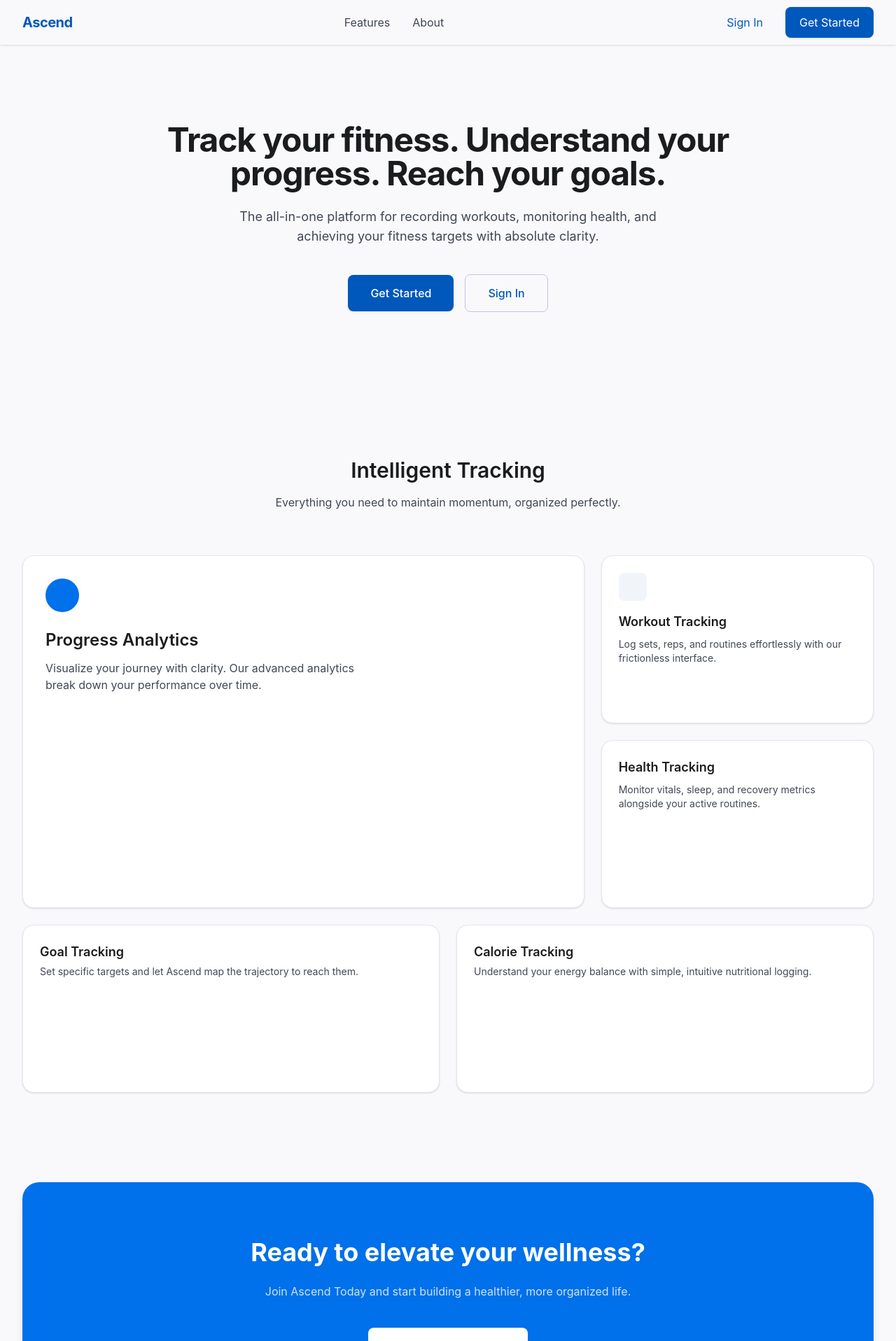
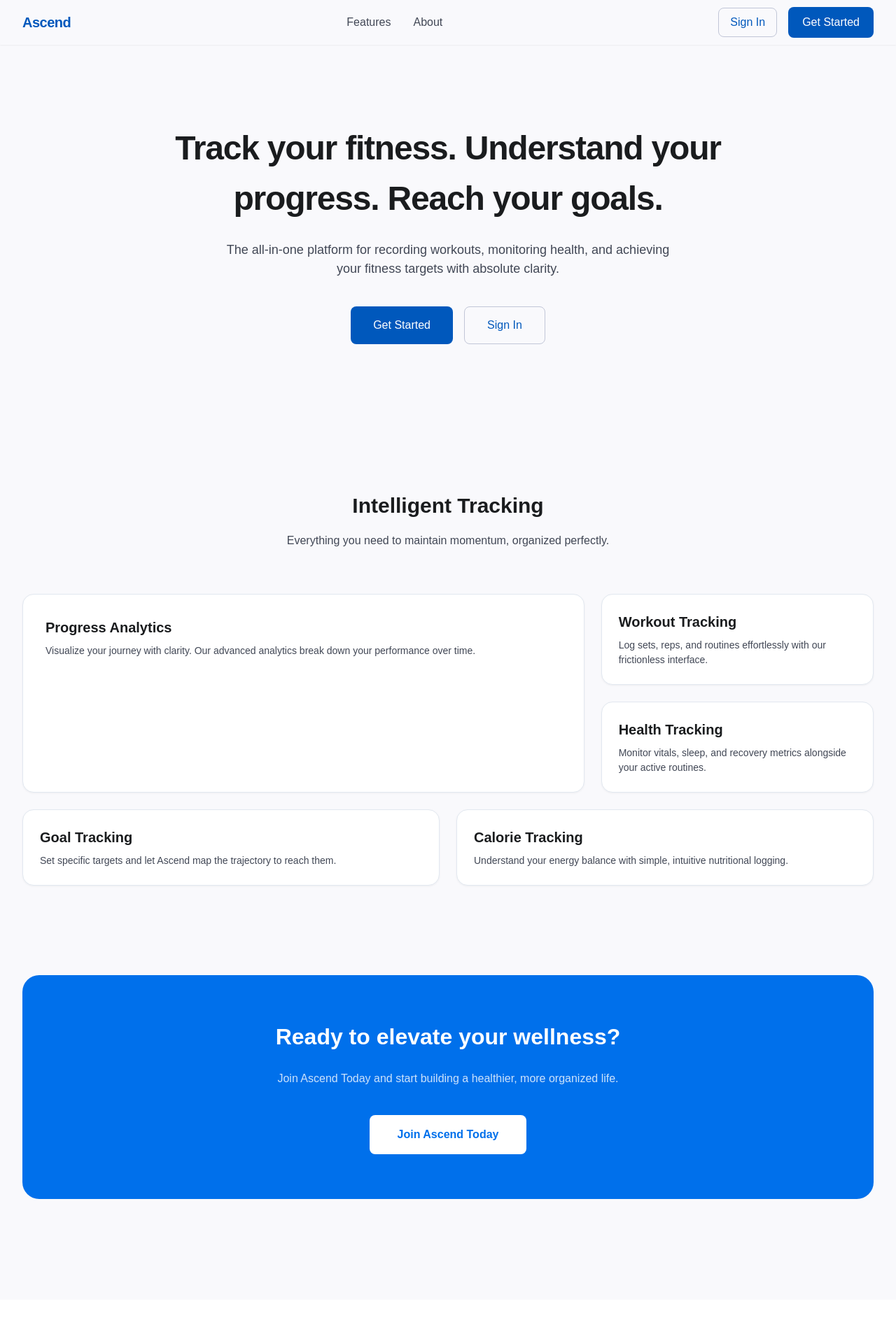
Before and after one commit to soaib-12/Ascend-fitness-tracker, a React (Vite) app: page / in a window 1280 px wide. Shown: the top 1917 px of the page at 70% size. After the commit the page ends 1858 px from the top, so only its background shows below. Built offline with nearby package versions, Linux system fonts and the light colour scheme.

Commit message:
Updated homepage_v2

```diff
--- /dev/null
+++ b/src/components/LandingPage.css
@@ -0,0 +1,273 @@
+/* Container & Global Layout */
+.landing-container {
+  background-color: #f9f9fc;
+  color: #1a1c1e;
+  font-family: sans-serif;
+  min-height: 100vh;
+}
+
+/* Header & Navigation */
+.landing-header {
+  background-color: #f9f9fc;
+  position: fixed;
+  top: 0;
+  width: 100%;
+  z-index: 50;
+  box-shadow: 0 1px 2px rgba(0, 0, 0, 0.05);
+}
+
+.nav-content {
+  max-width: 1280px;
+  margin: 0 auto;
+  padding: 0 32px;
+  height: 64px;
+  display: flex;
+  justify-content: space-between;
+  align-items: center;
+}
+
+.brand-logo {
+  font-size: 20px;
+  font-weight: 700;
+  color: #0058bc;
+  letter-spacing: -0.025em;
+}
+
+.nav-links {
+  display: flex;
+  gap: 32px;
+  align-items: center;
+}
+
+.nav-links a {
+  color: #414755;
+  text-decoration: none;
+  transition: color 0.2s;
+}
+
+.nav-links a:hover {
+  color: #0058bc;
+}
+
+.nav-actions {
+  display: flex;
+  gap: 16px;
+  align-items: center;
+}
+
+/* Buttons */
+.btn-secondary {
+  background: transparent;
+  color: #0058bc;
+  border: 1px solid #c1c6d7;
+  padding: 8px 16px;
+  border-radius: 8px;
+  font-weight: 500;
+  cursor: pointer;
+  transition: background-color 0.2s;
+}
+
+.btn-secondary:hover {
+  background-color: #e2e2e5;
+}
+
+.btn-primary {
+  background-color: #0058bc;
+  color: #ffffff;
+  border: none;
+  padding: 10px 20px;
+  border-radius: 8px;
+  font-weight: 500;
+  cursor: pointer;
+  transition: opacity 0.2s;
+}
+
+.btn-primary:hover {
+  opacity: 0.9;
+}
+
+.btn-large {
+  padding: 14px 32px;
+  font-size: 16px;
+}
+
+/* Main Content */
+.landing-main {
+  padding-top: 128px;
+  padding-bottom: 96px;
+  display: flex;
+  flex-direction: column;
+  gap: 128px;
+}
+
+/* Hero Section */
+.hero-section {
+  max-width: 1280px;
+  margin: 48px auto 0;
+  padding: 0 32px;
+  display: flex;
+  flex-direction: column;
+  align-items: center;
+  text-align: center;
+}
+
+.hero-title {
+  font-size: 48px;
+  font-weight: 700;
+  color: #1a1c1e;
+  max-width: 896px;
+  letter-spacing: -0.025em;
+  margin-bottom: 24px;
+}
+
+.hero-description {
+  font-size: 18px;
+  color: #414755;
+  max-width: 672px;
+  margin-bottom: 40px;
+}
+
+.hero-actions {
+  display: flex;
+  gap: 16px;
+  margin-bottom: 80px;
+}
+
+.hero-preview {
+  width: 100%;
+  border-radius: 16px;
+  overflow: hidden;
+  box-shadow: 0 4px 12px rgba(0, 0, 0, 0.08);
+  border: 1px solid #e2e8f0;
+  background-color: #ffffff;
+}
+
+.hero-preview img {
+  width: 100%;
+  height: auto;
+  display: block;
+}
+
+/* Bento Features Grid */
+.features-section {
+  max-width: 1280px;
+  margin: 0 auto;
+  padding: 0 32px;
+}
+
+.section-header {
+  text-align: center;
+  margin-bottom: 64px;
+}
+
+.section-header h2 {
+  font-size: 30px;
+  font-weight: 600;
+  margin-bottom: 16px;
+}
+
+.section-header p {
+  color: #414755;
+}
+
+.bento-grid {
+  display: grid;
+  grid-template-columns: repeat(12, 1fr);
+  gap: 24px;
+}
+
+.card {
+  background-color: #ffffff;
+  border-radius: 16px;
+  padding: 24px;
+  border: 1px solid #e2e8f0;
+  box-shadow: 0 1px 3px rgba(0, 0, 0, 0.05);
+}
+
+.card-large {
+  grid-column: span 8;
+  grid-row: span 2;
+  padding: 32px;
+  display: flex;
+  flex-direction: column;
+  justify-content: space-between;
+}
+
+.card-medium {
+  grid-column: span 4;
+}
+
+.card-half {
+  grid-column: span 6;
+}
+
+.icon-badge {
+  width: 48px;
+  height: 48px;
+  border-radius: 50%;
+  background-color: #0070eb;
+  display: flex;
+  align-items: center;
+  justify-content: center;
+  color: #ffffff;
+  font-weight: bold;
+  margin-bottom: 24px;
+}
+
+.card h3 {
+  font-size: 20px;
+  font-weight: 600;
+  margin-bottom: 8px;
+}
+
+.card p {
+  color: #414755;
+  font-size: 14px;
+}
+
+/* Call To Action */
+.cta-section {
+  max-width: 1280px;
+  margin: 0 auto 48px;
+  padding: 0 32px;
+  width: 100%;
+  box-sizing: border-box;
+}
+
+.cta-card {
+  background-color: #0070eb;
+  border-radius: 24px;
+  padding: 64px 32px;
+  text-align: center;
+  display: flex;
+  flex-direction: column;
+  align-items: center;
+  color: #ffffff;
+}
+
+.cta-card h2 {
+  font-size: 32px;
+  font-weight: 700;
+  margin-bottom: 24px;
+}
+
+.cta-card p {
+  max-width: 576px;
+  margin-bottom: 40px;
+  color: rgba(255, 255, 255, 0.8);
+}
+
+.btn-cta {
+  background-color: #ffffff;
+  color: #0070eb;
+  padding: 16px 40px;
+  border: none;
+  border-radius: 8px;
+  font-weight: 600;
+  cursor: pointer;
+  transition: background-color 0.2s;
+}
+
+.btn-cta:hover {
+  background-color: #f1f5f9;
+}
--- a/src/components/LandingPage.jsx
+++ b/src/components/LandingPage.jsx
@@ -1,26 +1,26 @@
+import './LandingPage.css';
+
 export default function LandingPage({ onNavigate }) {
   return (
-    <div className="bg-[#f9f9fc] text-[#1a1c1e] font-sans antialiased selection:bg-[#0070eb] selection:text-[#fefcff]">
-      {/* Top Navbar */}
-      <header className="bg-[#f9f9fc] shadow-sm fixed top-0 w-full z-50 transition-all">
-        <div className="flex justify-between items-center px-8 h-16 max-w-[1280px] mx-auto">
-          <div className="flex items-center gap-3">
-            <span className="text-xl font-bold text-[#0058bc] tracking-tight">Ascend</span>
-          </div>
-          <nav className="hidden md:flex items-center gap-8">
-            <a href="#features" className="text-[#414755] hover:text-[#0058bc] transition-colors">Features</a>
-            <a href="#about" className="text-[#414755] hover:text-[#0058bc] transition-colors">About</a>
+    <div className="landing-container">
+      {/* Navbar */}
+      <header className="landing-header">
+        <div className="nav-content">
+          <div className="brand-logo">Ascend</div>
+          <nav className="nav-links">
+            <a href="#features">Features</a>
+            <a href="#about">About</a>
           </nav>
-          <div className="flex items-center gap-4">
+          <div className="nav-actions">
             <button
               onClick={() => onNavigate('login')}
-              className="hidden md:inline-flex text-[#0058bc] hover:bg-[#e2e2e5] px-4 py-2 rounded-lg transition-colors"
+              className="btn-secondary"
             >
               Sign In
             </button>
             <button
               onClick={() => onNavigate('signup')}
-              className="bg-[#0058bc] text-white px-5 py-2.5 rounded-lg shadow-sm hover:opacity-90 transition-opacity"
+              className="btn-primary"
             >
               Get Started
             </button>
@@ -28,86 +28,84 @@ export default function LandingPage({ onNavigate }) {
         </div>
       </header>
 
-      <main className="pt-32 pb-24 flex flex-col gap-32">
+      {/* Main Content */}
+      <main className="landing-main">
         {/* Hero Section */}
-        <section className="max-w-[1280px] mx-auto px-8 flex flex-col items-center text-center mt-12">
-          <h1 className="text-4xl md:text-5xl font-bold text-[#1a1c1e] max-w-4xl tracking-tight mb-6">
+        <section className="hero-section">
+          <h1 className="hero-title">
             Track your fitness. Understand your progress. Reach your goals.
           </h1>
-          <p className="text-lg text-[#414755] max-w-2xl mb-10">
+          <p className="hero-description">
             The all-in-one platform for recording workouts, monitoring health, and achieving your fitness targets with absolute clarity.
           </p>
-          <div className="flex flex-col sm:flex-row items-center gap-4 mb-20">
+          <div className="hero-actions">
             <button
               onClick={() => onNavigate('signup')}
-              className="bg-[#0058bc] text-white px-8 py-3.5 rounded-lg shadow-sm hover:opacity-90 transition-opacity w-full sm:w-auto font-medium"
+              className="btn-primary btn-large"
             >
               Get Started
             </button>
             <button
               onClick={() => onNavigate('login')}
-              className="bg-transparent border border-[#c1c6d7] text-[#0058bc] px-8 py-3.5 rounded-lg hover:bg-[#e2e2e5] transition-colors w-full sm:w-auto font-medium"
+              className="btn-secondary btn-large"
             >
               Sign In
             </button>
           </div>
+
+          {/* <div className="hero-preview">
+            <img
+              src="https://lh3.googleusercontent.com/aida-public/AB6AXuAB2FiTLlZUschVw-f2vnsWGOgQGKY7uGPVS1hyBivHOvqgbOISXa7lV14jTpWebtMi66rWgUd-AQRt0C9gEeo4KnLP7IEHHOI8Rw-tIb56SO1QDV6cz3ttTqkYkugcSO1YxLv8PJjeMy_212rdpVmruQuRtoGhqKl-LoHYsPARbeM8g4-LFJAO02ogbyo-9HCoLAQJWtLFONRiVMnAiSAjKAA9cqWc_nDfFFVrXAeKQ8daFVfdK8c7"
+              alt="Ascend Dashboard Preview"
+            />
+          </div> */}
         </section>
 
-        {/* Features Bento Grid */}
-        <section className="max-w-[1280px] mx-auto px-8" id="features">
-          <div className="text-center mb-16">
-            <h2 className="text-3xl font-semibold text-[#1a1c1e] mb-4">Intelligent Tracking</h2>
-            <p className="text-[#414755]">Everything you need to maintain momentum, organized perfectly.</p>
+        {/* Features */}
+        <section className="features-section" id="features">
+          <div className="section-header">
+            <h2>Intelligent Tracking</h2>
+            <p>Everything you need to maintain momentum, organized perfectly.</p>
           </div>
-          <div className="grid grid-cols-1 md:grid-cols-12 gap-6 auto-rows-[240px]">
-            {/* Progress Analytics */}
-            <div className="md:col-span-8 md:row-span-2 bg-white rounded-2xl p-8 shadow-sm border border-slate-200 flex flex-col justify-between">
+          <div className="bento-grid">
+            <div className="card card-large">
               <div>
-                <div className="w-12 h-12 bg-[#0070eb] rounded-full flex items-center justify-center mb-6 text-white font-bold">
-
-                </div>
-                <h3 className="text-2xl font-semibold mb-3">Progress Analytics</h3>
-                <p className="text-[#414755] max-w-md">Visualize your journey with clarity. Our advanced analytics break down your performance over time.</p>
+                {/* <div className="icon-badge"></div> */}
+                <h3>Progress Analytics</h3>
+                <p>Visualize your journey with clarity. Our advanced analytics break down your performance over time.</p>
               </div>
             </div>
 
-            {/* Workout Tracking */}
-            <div className="md:col-span-4 bg-white rounded-2xl p-6 shadow-sm border border-slate-200">
-              <div className="w-10 h-10 bg-slate-100 rounded-lg flex items-center justify-center mb-4">
-
-              </div>
-              <h3 className="text-lg font-semibold mb-2">Workout Tracking</h3>
-              <p className="text-sm text-[#414755]">Log sets, reps, and routines effortlessly with our frictionless interface.</p>
+            <div className="card card-medium">
+              <h3>Workout Tracking</h3>
+              <p>Log sets, reps, and routines effortlessly with our frictionless interface.</p>
             </div>
 
-            {/* Health Tracking */}
-            <div className="md:col-span-4 bg-white rounded-2xl p-6 shadow-sm border border-slate-200">
-              <h3 className="text-lg font-semibold mb-2">Health Tracking</h3>
-              <p className="text-sm text-[#414755]">Monitor vitals, sleep, and recovery metrics alongside your active routines.</p>
+            <div className="card card-medium">
+              <h3>Health Tracking</h3>
+              <p>Monitor vitals, sleep, and recovery metrics alongside your active routines.</p>
             </div>
 
-            {/* Goal Tracking */}
-            <div className="md:col-span-6 bg-white rounded-2xl p-6 shadow-sm border border-slate-200">
-              <h3 className="text-lg font-semibold mb-1">Goal Tracking</h3>
-              <p className="text-sm text-[#414755]">Set specific targets and let Ascend map the trajectory to reach them.</p>
+            <div className="card card-half">
+              <h3>Goal Tracking</h3>
+              <p>Set specific targets and let Ascend map the trajectory to reach them.</p>
             </div>
 
-            {/* Calorie Tracking */}
-            <div className="md:col-span-6 bg-white rounded-2xl p-6 shadow-sm border border-slate-200">
-              <h3 className="text-lg font-semibold mb-1">Calorie Tracking</h3>
-              <p className="text-sm text-[#414755]">Understand your energy balance with simple, intuitive nutritional logging.</p>
+            <div className="card card-half">
+              <h3>Calorie Tracking</h3>
+              <p>Understand your energy balance with simple, intuitive nutritional logging.</p>
             </div>
           </div>
         </section>
 
         {/* CTA Section */}
-        <section className="max-w-[1280px] mx-auto w-full px-8 mb-12">
-          <div className="bg-[#0070eb] rounded-3xl p-12 md:p-20 text-center flex flex-col items-center shadow-lg text-white">
-            <h2 className="text-3xl md:text-4xl font-bold mb-6">Ready to elevate your wellness?</h2>
-            <p className="max-w-xl mb-10 text-white/80">Join Ascend Today and start building a healthier, more organized life.</p>
+        <section className="cta-section">
+          <div className="cta-card">
+            <h2>Ready to elevate your wellness?</h2>
+            <p>Join Ascend Today and start building a healthier, more organized life.</p>
             <button
               onClick={() => onNavigate('signup')}
-              className="bg-white text-[#0070eb] px-10 py-4 rounded-lg font-semibold hover:bg-slate-100 transition-colors"
+              className="btn-cta"
             >
               Join Ascend Today
             </button>
```
